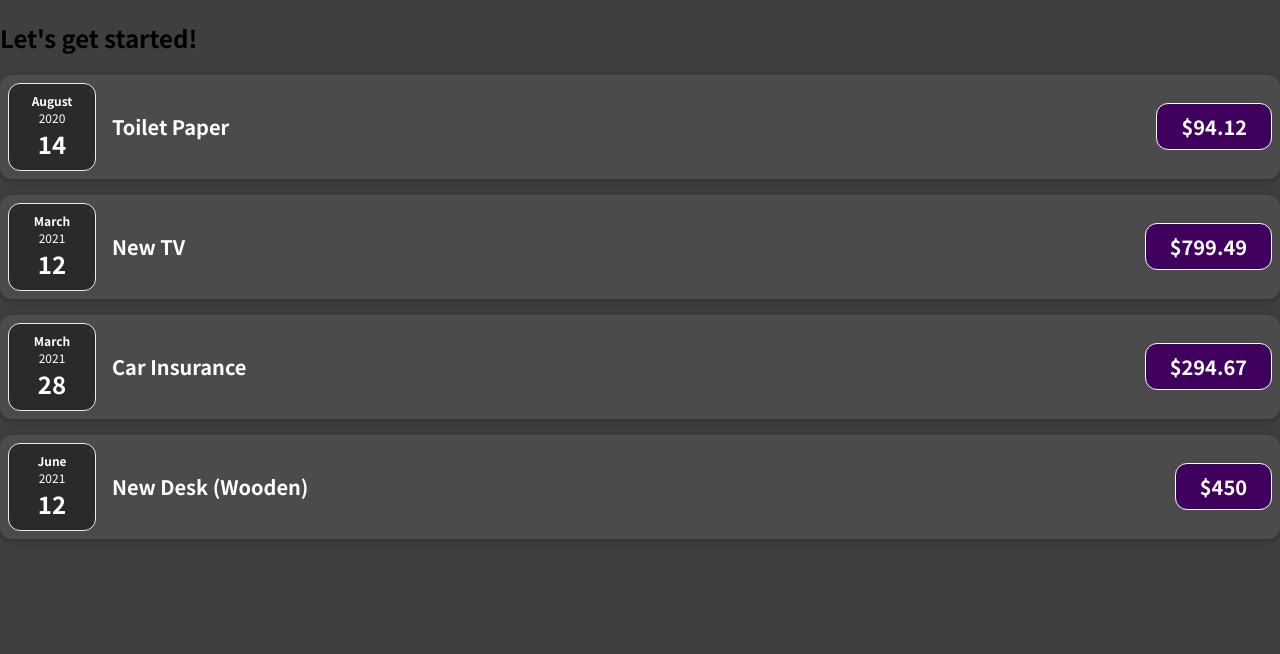
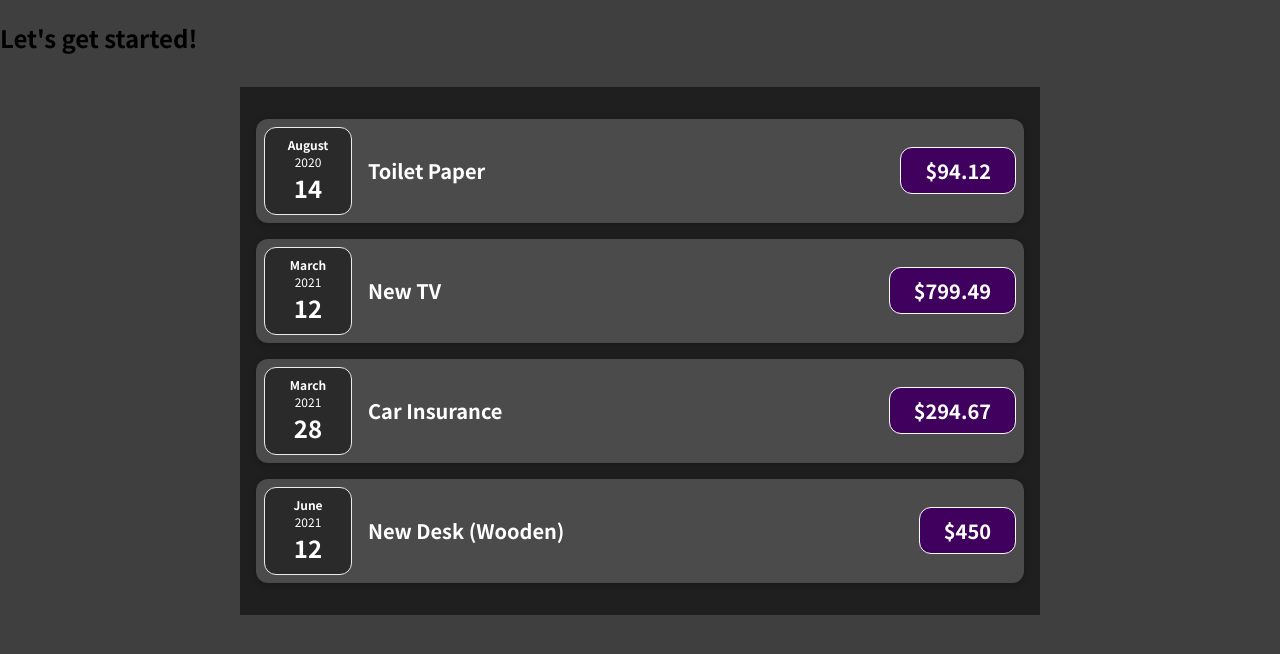
Before and after one commit to qwe8851/reactUdemy, a JavaScript app in the folder react-complete-guide/: page / in a window 1280 px wide. Shown: the top 654 px of the page. Built offline with nearby package versions, Linux system fonts and the light colour scheme.

Commit message:
create Card Component
Card 컴포넌트로 하위 노드에 자동으로 card class 부여하기

```diff
--- a/react-complete-guide/src/App.js
+++ b/react-complete-guide/src/App.js
@@ -1,4 +1,5 @@
 import ExpenseItem from './components/ExpenseItem';
+import Expenses from './components/Expenses';
 
 function App() {
   const expenses = [
@@ -26,11 +27,7 @@
   return (
     <div>
       <h2>Let's get started!</h2>
-
-      <ExpenseItem title={expenses[0].title} amount={expenses[0].amount} date={expenses[0].date}></ExpenseItem>
-      <ExpenseItem title={expenses[1].title} amount={expenses[1].amount} date={expenses[1].date}></ExpenseItem>
-      <ExpenseItem title={expenses[2].title} amount={expenses[2].amount} date={expenses[2].date}></ExpenseItem>
-      <ExpenseItem title={expenses[3].title} amount={expenses[3].amount} date={expenses[3].date}></ExpenseItem>
+      <Expenses items={expenses}/>
     </div>
   );
 }
--- /dev/null
+++ b/react-complete-guide/src/components/Card.css
@@ -0,0 +1,4 @@
+.card {
+    border-radius: 12px;
+    box-shadow: 0 1px 8px rgba(0, 0, 0, 0.25);
+}
--- /dev/null
+++ b/react-complete-guide/src/components/Card.js
@@ -0,0 +1,11 @@
+import './Card.css';
+
+function Card(props){
+    const classes = 'card ' + props.className; // 하위 속성들에 자동으로 card 클래스 부여
+
+    return(
+        <div className={classes}>{props.children}</div>
+    );
+}
+
+export default Card;
--- a/react-complete-guide/src/components/ExpenseItem.css
+++ b/react-complete-guide/src/components/ExpenseItem.css
@@ -1,11 +1,9 @@
 .expense-item {
     display: flex;
-    justify-content: space-between; /* item들 사이(between)에 균일한 간격*/
+    justify-content: space-between;   /* item들 사이(between)에 균일한 간격*/
     align-items: center;
-    box-shadow: 0 2px 8px rgba(0, 0, 0, 0.25);
     padding: 0.5rem;
     margin: 1rem 0;
-    border-radius: 12px;
     background-color: #4b4b4b;
 }
 
@@ -14,7 +12,7 @@
     flex-direction: column;
     gap: 1rem;
     align-items: flex-end;
-    flex-flow: column-reverse;  /* 행방향 역순 배치 */
+    flex-flow: column-reverse;   /* 행방향 역순 배치 */
     justify-content: flex-start;
     flex: 1;
 }
--- a/react-complete-guide/src/components/ExpenseItem.js
+++ b/react-complete-guide/src/components/ExpenseItem.js
@@ -1,17 +1,17 @@
 import ExpenseDate from './ExpenseDate';
+import Card from './Card';
 import './ExpenseItem.css';
 
 function ExpenseItem(props) {
 
-
     return (
-        <div className="expense-item">
+        <Card className="expense-item">
             <ExpenseDate date={props.date}/>
             <div className="expense-item__description">
                 <h2>{props.title}</h2>
                 <div className="expense-item__price">${props.amount}</div>
             </div>
-        </div>
+        </Card>
     );
 }
 
--- /dev/null
+++ b/react-complete-guide/src/components/Expenses.css
@@ -0,0 +1,7 @@
+.expenses {
+    padding: 1rem;
+    background-color: rgb(31, 31, 31);
+    margin: 2rem auto;
+    width: 50rem;
+    max-width: 95%;
+}
--- /dev/null
+++ b/react-complete-guide/src/components/Expenses.js
@@ -0,0 +1,15 @@
+import ExpenseItem from './ExpenseItem';
+import './Expenses.css';
+
+function Expenses(props){
+    return(
+        <div className="expenses">
+            <ExpenseItem title={props.items[0].title} amount={props.items[0].amount} date={props.items[0].date} />
+            <ExpenseItem title={props.items[1].title} amount={props.items[1].amount} date={props.items[1].date} />
+            <ExpenseItem title={props.items[2].title} amount={props.items[2].amount} date={props.items[2].date} />
+            <ExpenseItem title={props.items[3].title} amount={props.items[3].amount} date={props.items[3].date} />
+        </div>
+    );
+}
+
+export default Expenses;
```
